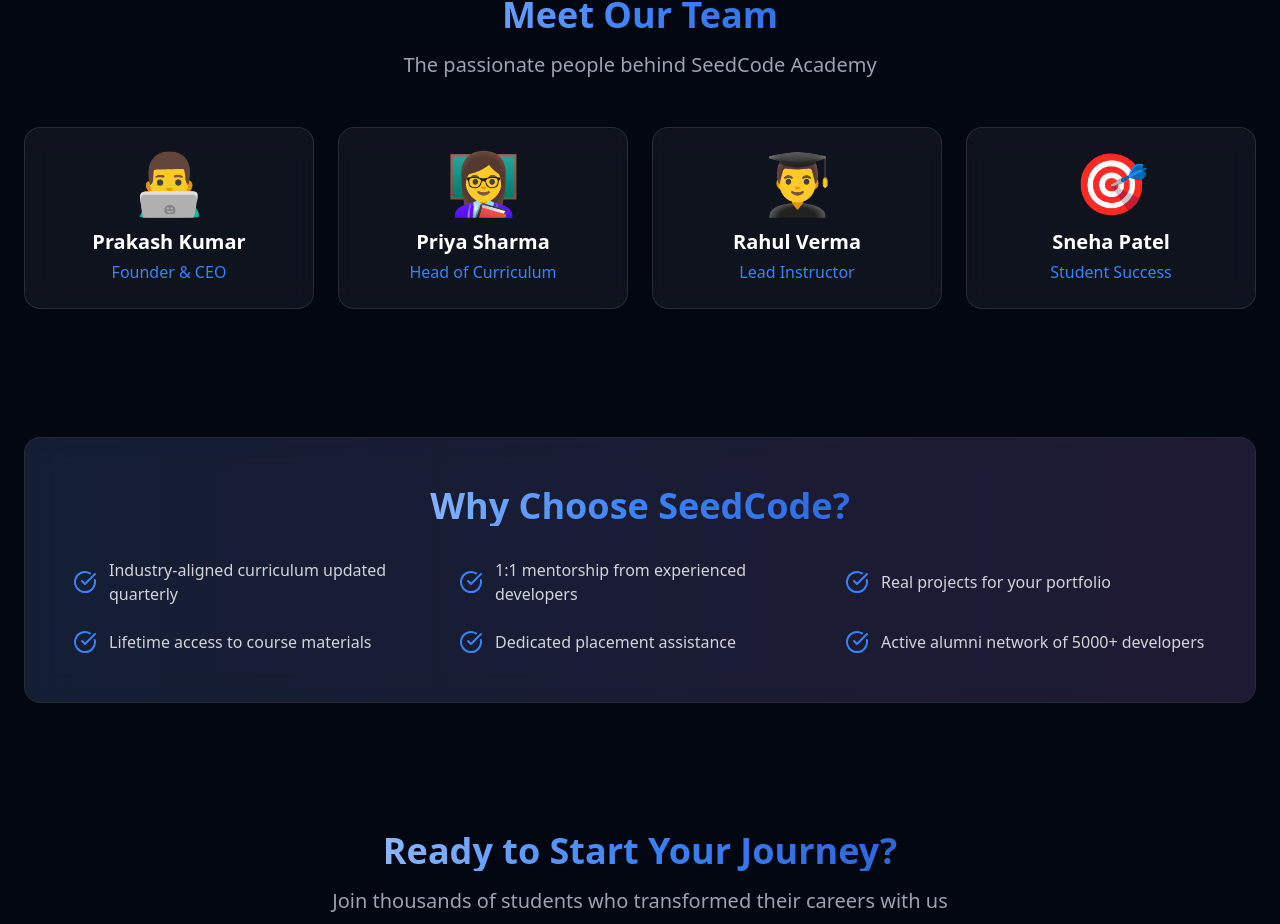
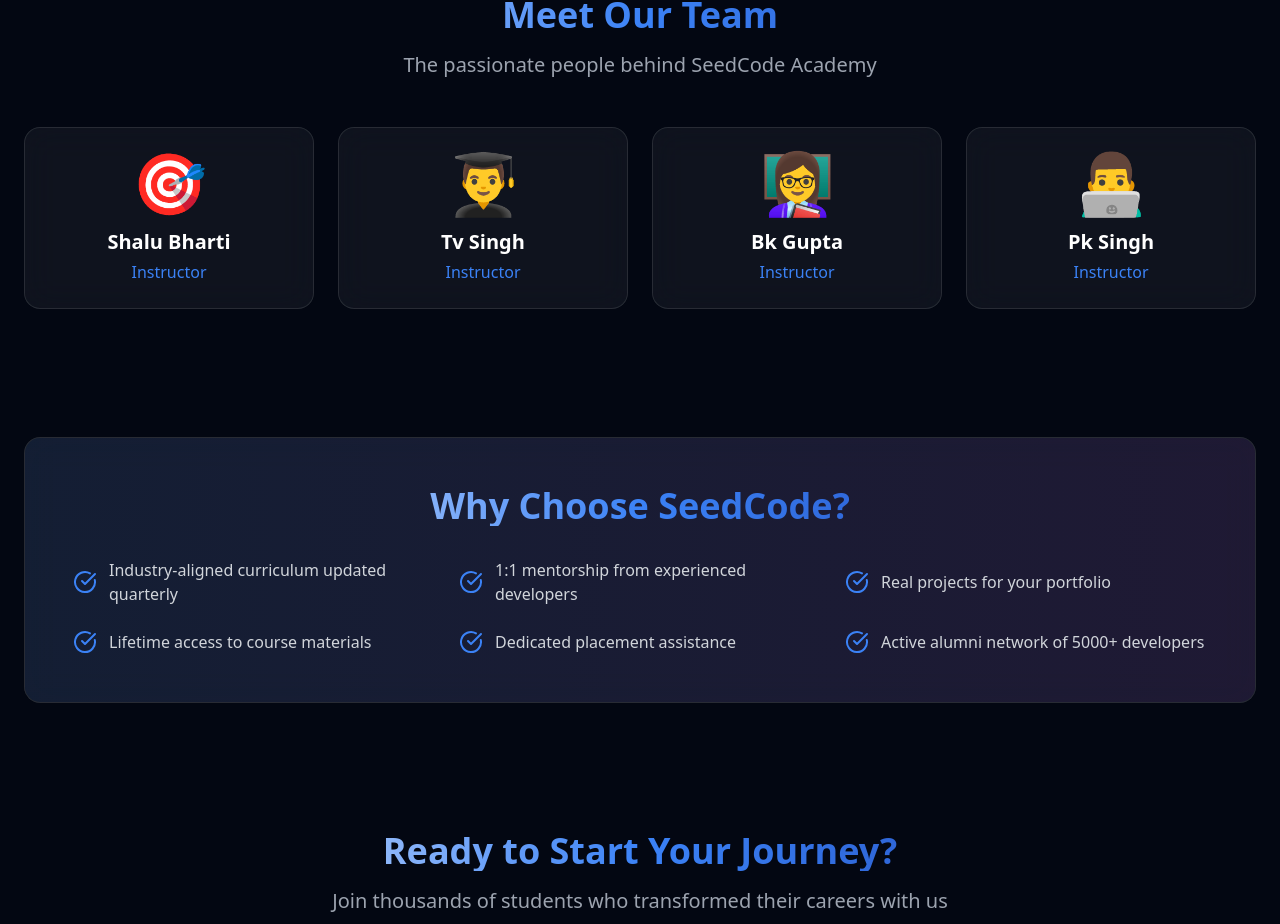
Before and after one commit to Prakashku5566/seedCodeAcademy, a React (Vite) app: page /about in a window 1280 px wide. Shown: the part 1993-2917 px from the top of the page. Built offline with nearby package versions, Linux system fonts and the light colour scheme.

Commit message:
Update AboutPage.jsx

```diff
--- a/src/pages/AboutPage.jsx
+++ b/src/pages/AboutPage.jsx
@@ -44,10 +44,10 @@ export default function AboutPage() {
     ];
 
     const team = [
-        { name: "Prakash Kumar", role: "Founder & CEO", emoji: "👨‍💻" },
-        { name: "Priya Sharma", role: "Head of Curriculum", emoji: "👩‍🏫" },
-        { name: "Rahul Verma", role: "Lead Instructor", emoji: "👨‍🎓" },
-        { name: "Sneha Patel", role: "Student Success", emoji: "🎯" },
+        { name: "Shalu Bharti", role: "Instructor", emoji: "🎯" },
+        { name: "Tv Singh", role: "Instructor", emoji: "👨‍🎓" },
+        { name: "Bk Gupta", role: "Instructor", emoji: "👩‍🏫" },
+        { name: "Pk Singh", role: "Instructor", emoji: "👨‍💻" },
     ];
 
     return (
```
